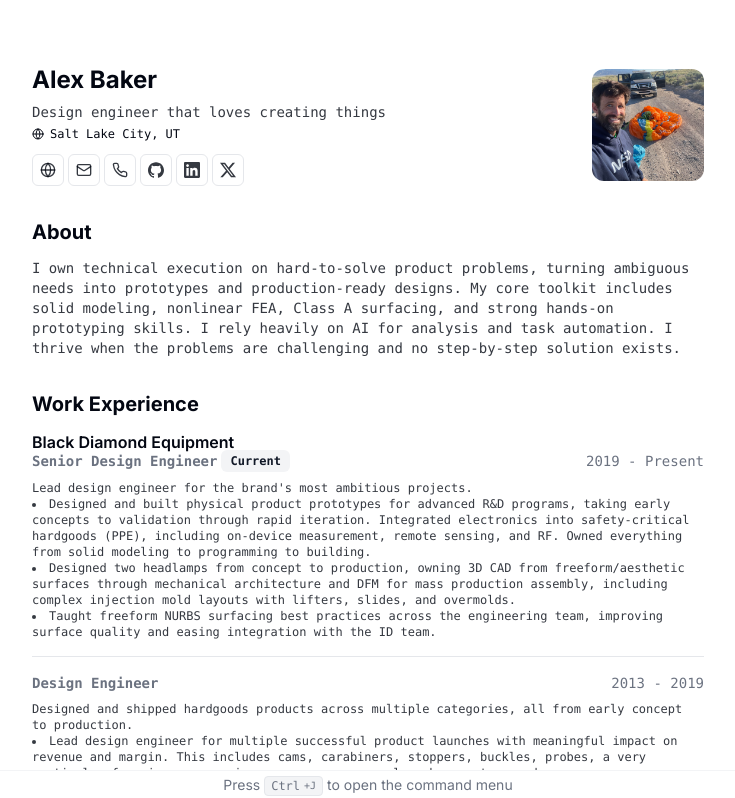
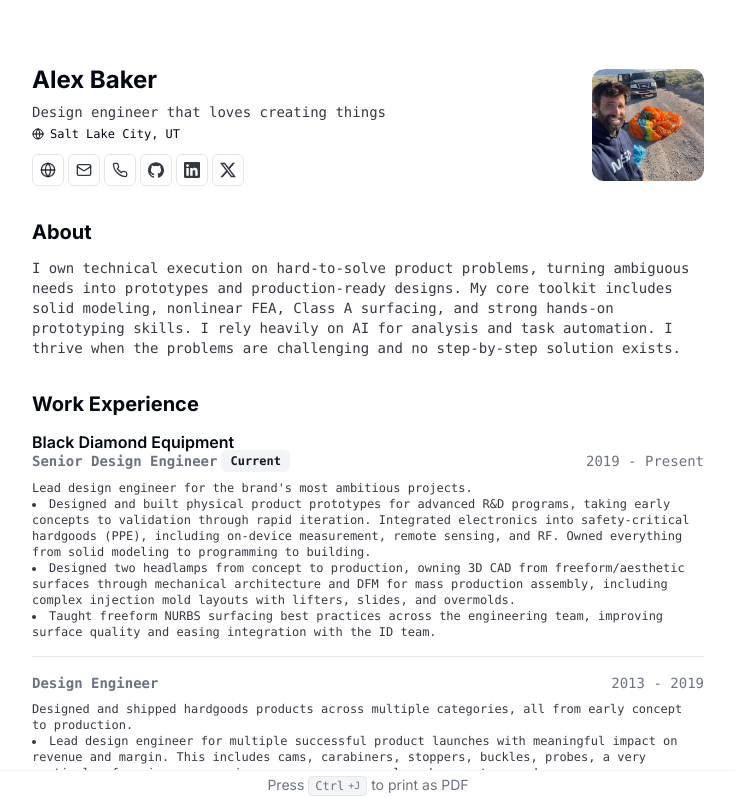
Before and after one commit to bakerjohnalex/resume, a Next.js app: page / in a window 1280 px wide. Shown: the top 798 px of the page, without its empty margins (272-1007 px from the left). Built offline with nearby package versions, Linux system fonts and the light colour scheme.

Commit message:
Limit command menu to PDF print

```diff
--- a/src/app/page.tsx
+++ b/src/app/page.tsx
@@ -38,28 +38,6 @@ export const metadata: Metadata = {
     images: [opengraphImageUrl],
   },
 };
-
-/**
- * Transform social links for command menu
- */
-function getCommandMenuLinks() {
-  const links = [];
-
-  if (RESUME_DATA.personalWebsiteUrl) {
-    links.push({
-      url: RESUME_DATA.personalWebsiteUrl,
-      title: "Personal Website",
-    });
-  }
-
-  return [
-    ...links,
-    ...RESUME_DATA.contact.social.map((socialMediaLink) => ({
-      url: socialMediaLink.url,
-      title: socialMediaLink.name,
-    })),
-  ];
-}
 
 export default function ResumePage() {
   const structuredData = generateResumeStructuredData();
@@ -128,7 +106,7 @@ export default function ResumePage() {
         </section>
 
         <nav className="print:hidden" aria-label="Quick navigation">
-          <CommandMenu links={getCommandMenuLinks()} />
+          <CommandMenu />
         </nav>
       </main>
     </>
--- a/src/components/command-menu.tsx
+++ b/src/components/command-menu.tsx
@@ -9,15 +9,10 @@ import {
   CommandInput,
   CommandItem,
   CommandList,
-  CommandSeparator,
 } from "@/components/ui/command";
 import { Button } from "./ui/button";
 
-interface Props {
-  links: { url: string; title: string }[];
-}
-
-export const CommandMenu = ({ links }: Props) => {
+export const CommandMenu = () => {
   const [open, setOpen] = React.useState(false);
   const isMac: boolean =
     typeof window !== "undefined"
@@ -43,7 +38,7 @@ export const CommandMenu = ({ links }: Props) => {
         <kbd className="pointer-events-none inline-flex h-5 select-none items-center gap-1 rounded border bg-muted px-1.5 font-mono text-[10px] font-medium text-muted-foreground opacity-100">
           <span className="text-xs">{isMac ? "⌘" : "Ctrl"}</span>+J
         </kbd>{" "}
-        to open the command menu
+        to print as PDF
       </p>
       <Button
         onClick={() => setOpen((open) => !open)}
@@ -64,23 +59,9 @@ export const CommandMenu = ({ links }: Props) => {
                 window.print();
               }}
             >
-              <span>Print</span>
+              <span>Print as PDF</span>
             </CommandItem>
           </CommandGroup>
-          <CommandGroup heading="Links">
-            {links.map(({ url, title }) => (
-              <CommandItem
-                key={url}
-                onSelect={() => {
-                  setOpen(false);
-                  window.open(url, "_blank");
-                }}
-              >
-                <span>{title}</span>
-              </CommandItem>
-            ))}
-          </CommandGroup>
-          <CommandSeparator />
         </CommandList>
       </CommandDialog>
     </>
```
